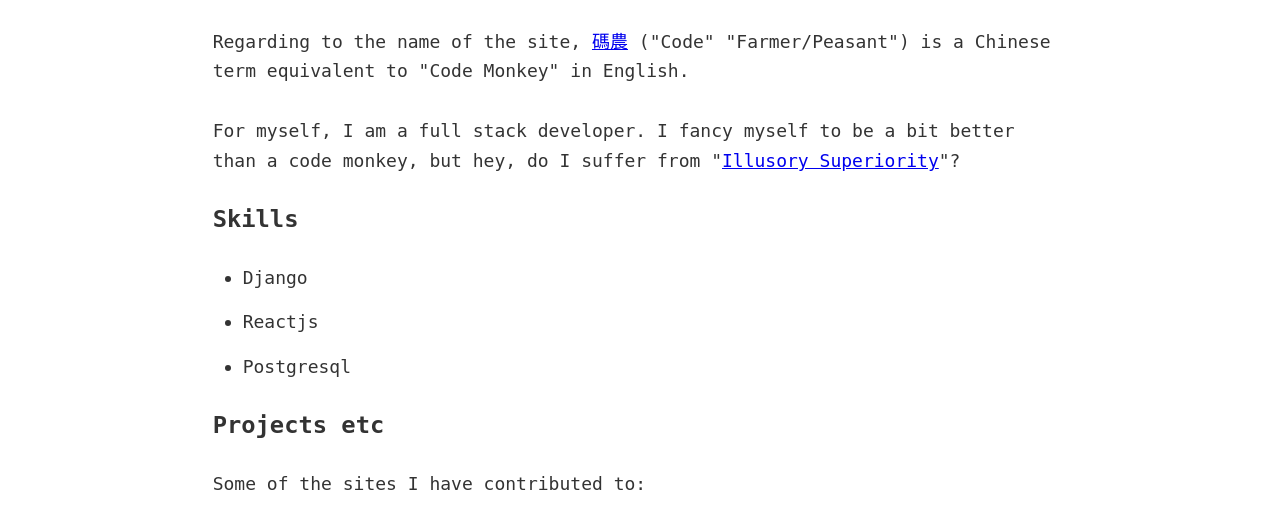
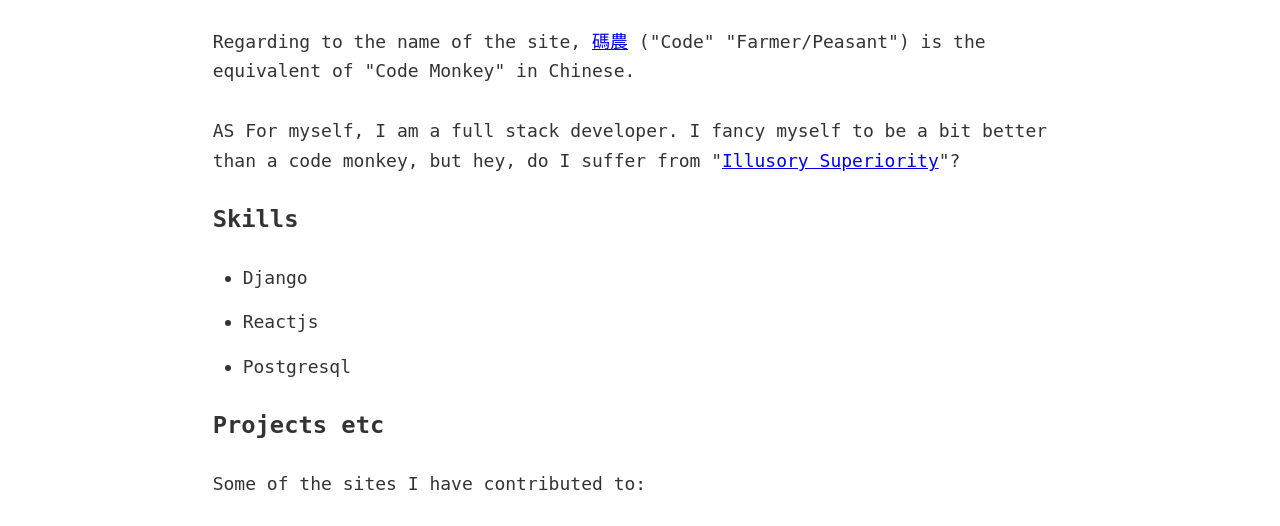
Before and after one commit to teelee7133/codefarmert, a Gatsby site: page /about/ in a window 1280 px wide. Shown: the part 198-724 px from the top of the page. Built offline with nearby package versions, Linux system fonts and the light colour scheme; Gatsby itself is replaced by a stand-in of ours; some packages are replaced by stand-ins of ours.

Commit message:
some touchup

```diff
--- a/content/markdowns/about/index.md
+++ b/content/markdowns/about/index.md
@@ -5,9 +5,9 @@ description:  About
 ---
 
 
-Regarding to the name of the site, [碼農](https://en.wiktionary.org/wiki/%E7%A2%BC%E8%BE%B2) ("Code" "Farmer/Peasant") is a Chinese term equivalent to "Code Monkey" in English.
+Regarding to the name of the site, [碼農](https://en.wiktionary.org/wiki/%E7%A2%BC%E8%BE%B2) ("Code" "Farmer/Peasant") is the equivalent of "Code Monkey" in Chinese.
 
-For myself, I am a full stack developer.  I fancy myself to be a bit better than a code monkey, but hey, do I suffer from "[Illusory Superiority](https://en.wikipedia.org/wiki/Illusory_superiority)"?
+AS For myself, I am a full stack developer.  I fancy myself to be a bit better than a code monkey, but hey, do I suffer from "[Illusory Superiority](https://en.wikipedia.org/wiki/Illusory_superiority)"?
 
 
 
```
